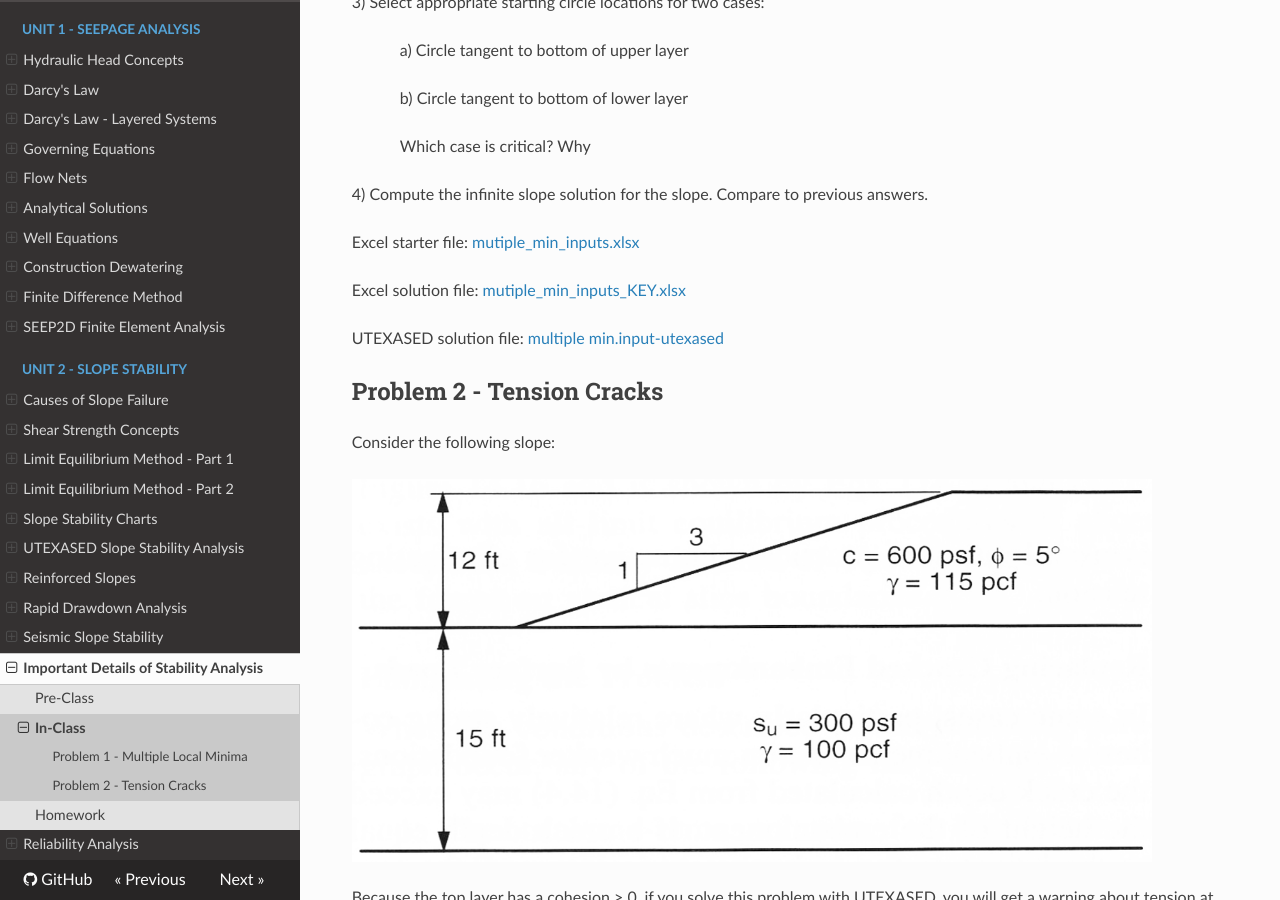
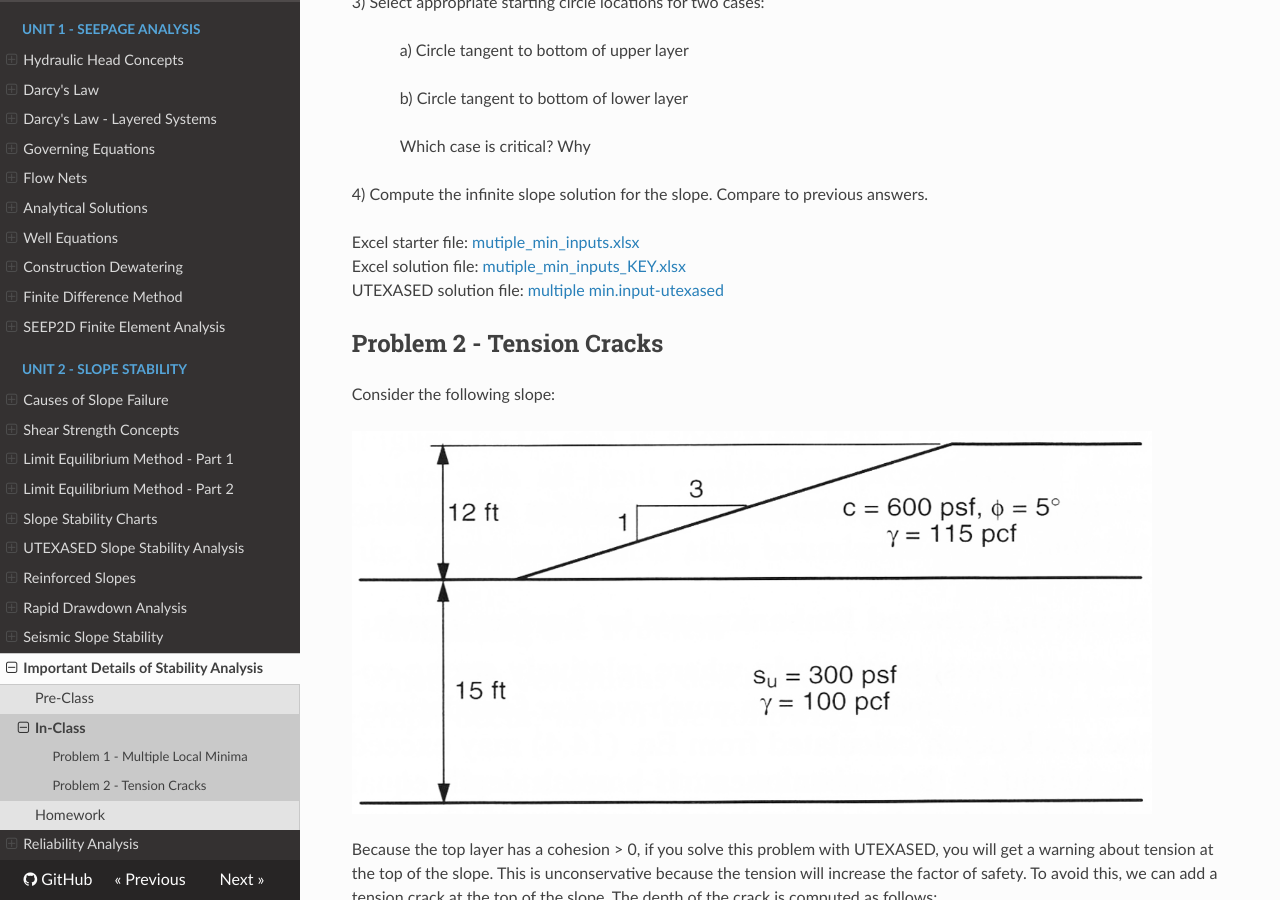
Before and after one commit to njones61/ce544, an MkDocs documentation site: the page built from docs/unit2/10_details/details_class.md, in a window 1280 px wide and 900 px high, scrolled down 933 px. Built offline with MkDocs 1.6.1, drawn with Linux system fonts in a browser that asks for light colours; nearby versions of some CDN libraries.

Commit message:
minor edits

```diff
--- a/docs/unit2/10_details/details_class.md
+++ b/docs/unit2/10_details/details_class.md
@@ -24,10 +24,8 @@ Using the Excel file below and UTEXASED, do the following:
 
 4) Compute the infinite slope solution for the slope. Compare to previous answers.
 
-Excel starter file: [mutiple_min_inputs.xlsx](mutiple_min_inputs.xlsx)
-
-Excel solution file: [mutiple_min_inputs_KEY.xlsx](mutiple_min_inputs_KEY.xlsx)
-
+Excel starter file: [mutiple_min_inputs.xlsx](mutiple_min_inputs.xlsx)<br>
+Excel solution file: [mutiple_min_inputs_KEY.xlsx](mutiple_min_inputs_KEY.xlsx)<br>
 UTEXASED solution file: [multiple min.input-utexased](multiple%20min.input-utexased)
 
 ## Problem 2 - Tension Cracks
@@ -46,8 +44,6 @@ Note that the depth of the crack is a function of the factor of safety, F. This
 
 Use the following Excel file and UTEXASED to solve this problem:
 
-Excel starter file: [tension_crack_inputs.xlsx](tension_crack_inputs.xlsx)
-
-Excel solution file: [tension_crack_inputs_KEY.xlsx](tension_crack_inputs_KEY.xlsx)
-
+Excel starter file: [tension_crack_inputs.xlsx](tension_crack_inputs.xlsx)<br>
+Excel solution file: [tension_crack_inputs_KEY.xlsx](tension_crack_inputs_KEY.xlsx)<br>
 UTEXASED solution file: [tension crack.input-utexased](tension%20crack.input-utexased)
```
Also changed, not shown: 2 other files.
